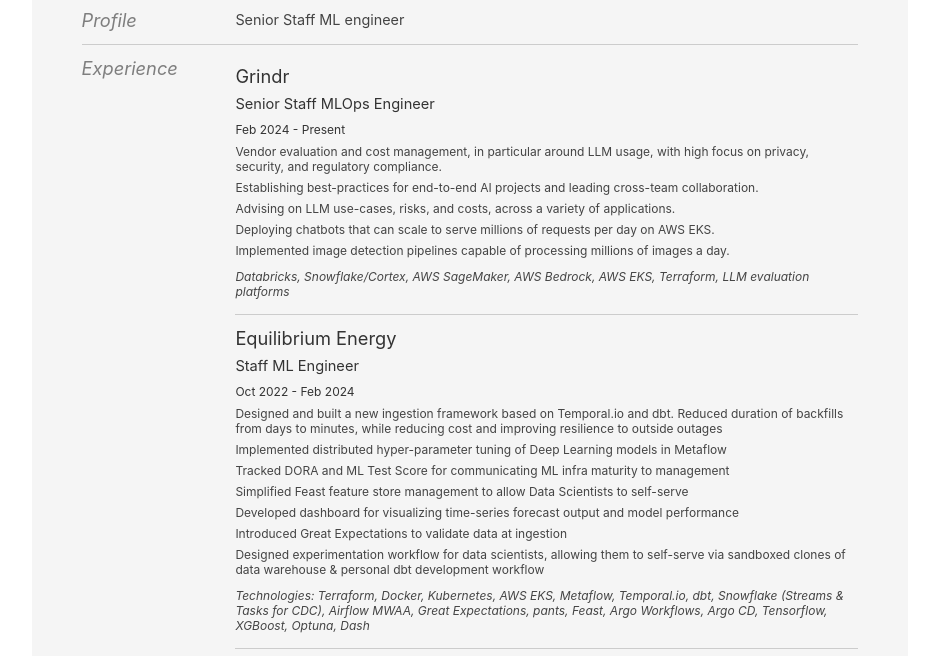
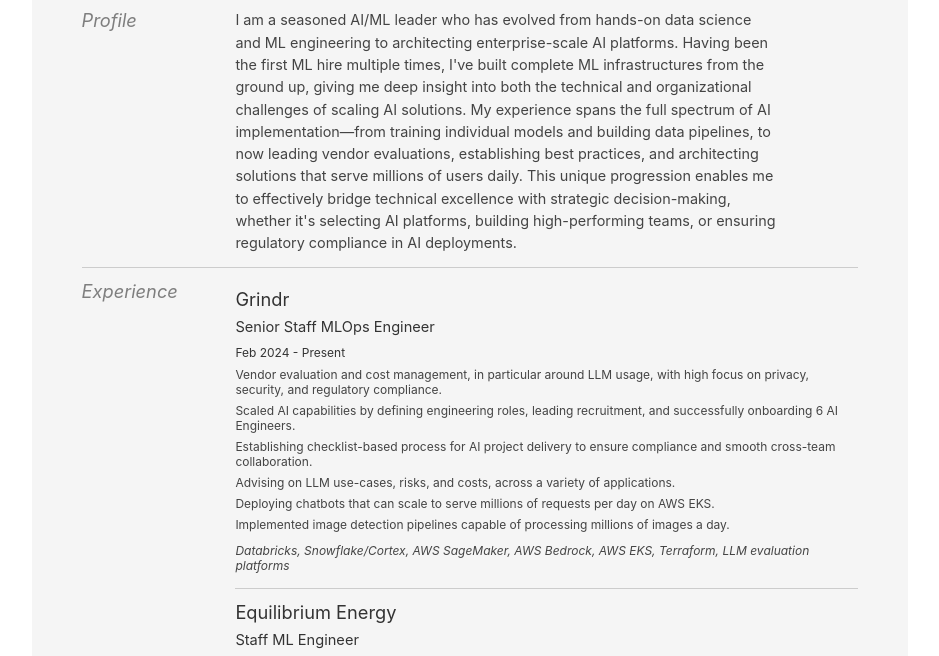
Before and after one commit to sepehr125/sepehr125.github.io, a plain HTML site: page cv/index.html in a window 1280 px wide. Shown: the part 120-776 px from the top of the page, without its empty margins (170-1109 px from the left). Drawn offline with Linux system fonts and the light colour scheme.

Commit message:
profile and bullets

```diff
--- a/cv/index.html
+++ b/cv/index.html
@@ -37,7 +37,7 @@
 		<h2>Profile</h2>
 	</div>
 	<div class="yui-u">
-		<p class="enlarge">Senior Staff ML engineer</p>
+		<p class="enlarge">I am a seasoned AI/ML leader who has evolved from hands-on data science and ML engineering to architecting enterprise-scale AI platforms. Having been the first ML hire multiple times, I've built complete ML infrastructures from the ground up, giving me deep insight into both the technical and organizational challenges of scaling AI solutions. My experience spans the full spectrum of AI implementation—from training individual models and building data pipelines, to now leading vendor evaluations, establishing best practices, and architecting solutions that serve millions of users daily. This unique progression enables me to effectively bridge technical excellence with strategic decision-making, whether it's selecting AI platforms, building high-performing teams, or ensuring regulatory compliance in AI deployments.</p>
 	</div>
 </section><!--// #profile -->
 
@@ -56,7 +56,8 @@
 			<date>Feb 2024 - Present</date>
 			<ul class="experience">
 				<li>Vendor evaluation and cost management, in particular around LLM usage, with high focus on privacy, security, and regulatory compliance.</li>
-				<li>Establishing best-practices for end-to-end AI projects and leading cross-team collaboration.</li>
+				<li>Scaled AI capabilities by defining engineering roles, leading recruitment, and successfully onboarding 6 AI Engineers.</li>
+				<li>Establishing checklist-based process for AI project delivery to ensure compliance and smooth cross-team collaboration.</li>
 				<li>Advising on LLM use-cases, risks, and costs, across a variety of applications.</li>
 				<li>Deploying chatbots that can scale to serve millions of requests per day on AWS EKS.</li>
 				<li>Implemented image detection pipelines capable of processing millions of images a day.</li>
```
